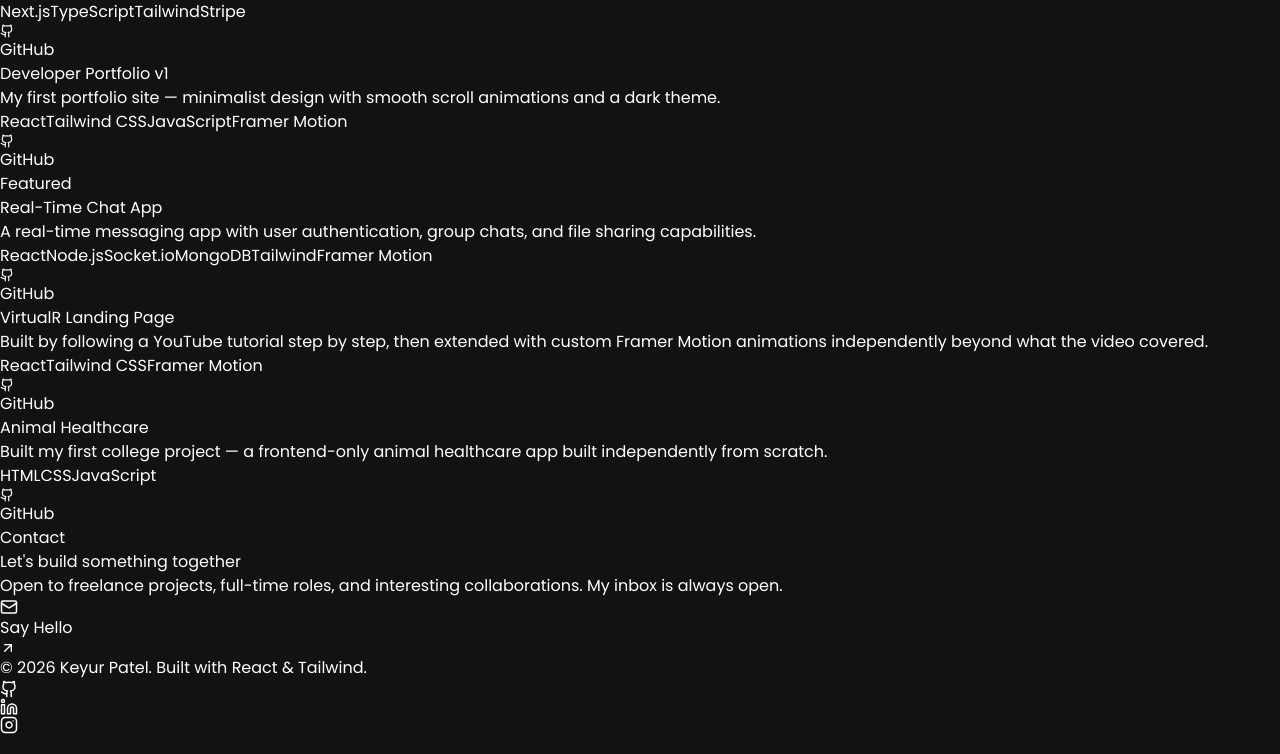
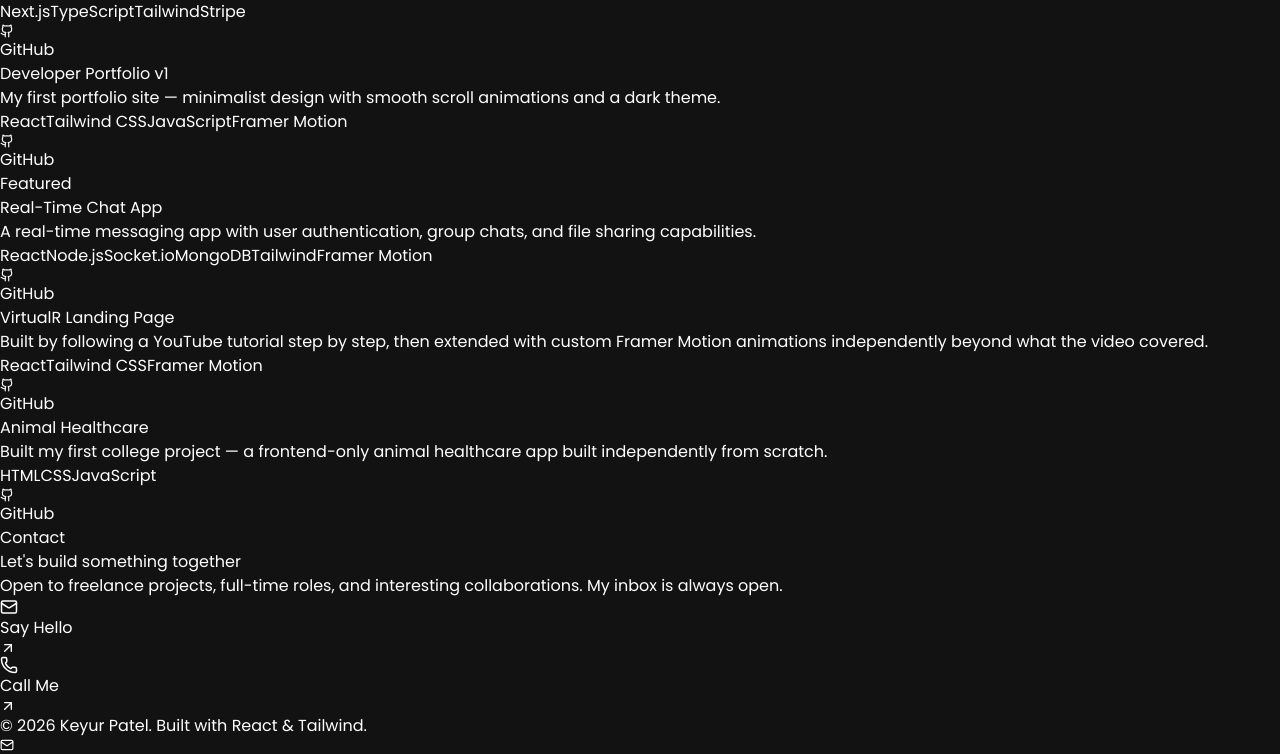
Before and after one commit to Patelkeyur324/my-portfolio, a React (Vite) app: page / in a window 1280 px wide. Shown: the part 2007-2761 px from the top of the page. Built offline with nearby package versions, Linux system fonts and the light colour scheme.

Commit message:
add number for contact

```diff
--- a/src/components/Footer.jsx
+++ b/src/components/Footer.jsx
@@ -1,5 +1,5 @@
 import { motion } from "framer-motion";
-import { Github, Linkedin, Mail, ArrowUpRight, Instagram } from "lucide-react";
+import { Github, Linkedin, Mail, ArrowUpRight, Instagram, Phone } from "lucide-react";
 
 const Footer = () => {
   const socialLinks = [
@@ -45,18 +45,37 @@ const Footer = () => {
           Open to freelance projects, full-time roles, and interesting
           collaborations. My inbox is always open.
         </motion.p>
-        <motion.a
-          href="mailto:keyurpatel322004@email.com"
-          className="inline-flex items-center gap-2 bg-gradient-to-r from-orange-500 to-orange-700 py-3 px-8 rounded-md font-semibold hover:opacity-90 transition-opacity text-white"
+        <motion.div
+          className="flex flex-col sm:flex-row items-center justify-center gap-4"
           initial={{ opacity: 0, y: 20 }}
           whileInView={{ opacity: 1, y: 0 }}
           transition={{ duration: 0.7 }}
           viewport={{ once: false, amount: 0.5 }}
         >
+          <motion.a
+            href="mailto:keyurpatel322004@email.com"
+            className="inline-flex items-center gap-2 bg-gradient-to-r from-orange-500 to-orange-700 py-3 px-8 rounded-md font-semibold text-white"
+            whileHover={{ scale: 1.05, boxShadow: "0px 0px 20px rgba(249, 115, 22, 0.6)" }}
+            whileTap={{ scale: 0.97 }}
+            transition={{ type: "spring", stiffness: 300 }}
+          >
             <Mail size={18} />
             Say Hello
             <ArrowUpRight size={16} />
           </motion.a>
+
+          <motion.a
+            href="tel:+917859892741"
+            className="inline-flex items-center gap-2 border border-neutral-600 py-3 px-8 rounded-md font-semibold text-neutral-300"
+            whileHover={{ scale: 1.05, boxShadow: "0px 0px 20px rgba(255, 255, 255, 0.15)" }}
+            whileTap={{ scale: 0.97 }}
+            transition={{ type: "spring", stiffness: 300 }}
+          >
+            <Phone size={18} />
+            Call Me
+            <ArrowUpRight size={16} />
+          </motion.a>
+        </motion.div>
       </motion.div>
 
       {/* Divider */}
@@ -67,6 +86,19 @@ const Footer = () => {
         <span className="text-neutral-500 text-sm">
           © {new Date().getFullYear()} Keyur Patel. Built with React & Tailwind.
         </span>
+
+        {/* Contact info */}
+        <div className="flex items-center gap-4 text-sm text-neutral-500">
+          <a href="mailto:keyurpatel322004@email.com" className="hover:text-orange-400 transition-colors duration-200 flex items-center gap-1">
+            <Mail size={14} />
+            keyurpatel322004@email.com
+          </a>
+          <span>|</span>
+          <a href="tel:+917859892741" className="hover:text-orange-400 transition-colors duration-200 flex items-center gap-1">
+            <Phone size={14} />
+            +91 78598 92741
+          </a>
+        </div>
 
         {/* Social links */}
         <div className="flex items-center gap-3">
--- a/src/components/HeroSection.jsx
+++ b/src/components/HeroSection.jsx
@@ -31,7 +31,7 @@ const HeroSection = () => {
         viewport={{ once: false }}
       >
         <span className="w-2 h-2 bg-orange-400 rounded-full animate-pulse" />
-        Available for work
+        Available for Freelance
       </motion.div>
 
       {/* Name */}
```
Lines whose indentation alone changed are shown as unchanged.
